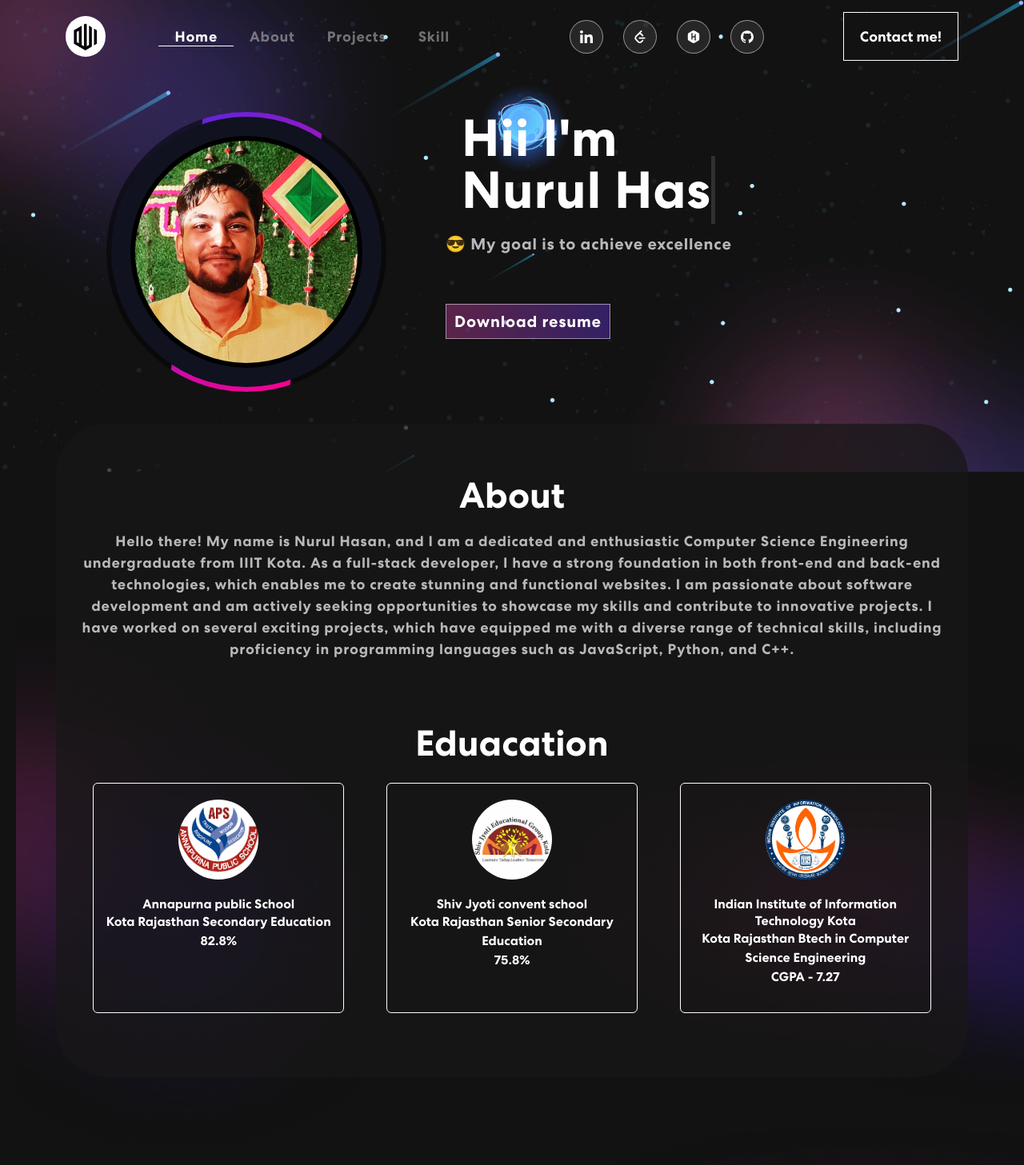
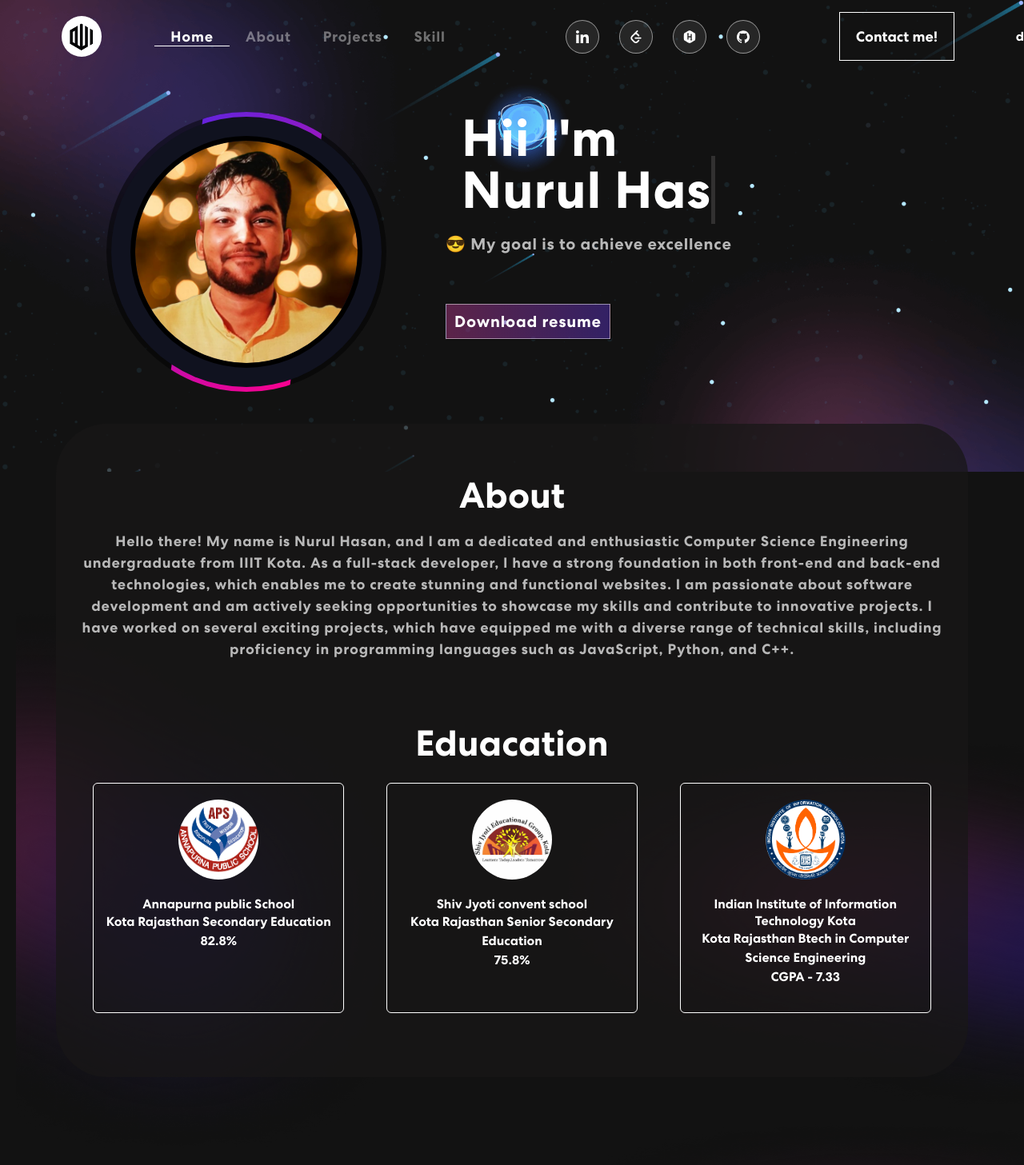
Before and after one commit to Nurulhasan1338/portfolio, a React (Create React App) app: page / in a window 1280 px wide. Shown: the top 1457 px of the page at 80% size. Built offline with nearby package versions, Linux system fonts and the light colour scheme.

Commit message:
updated pic and contact me button

```diff
--- a/src/components/About/About.js
+++ b/src/components/About/About.js
@@ -32,7 +32,7 @@ export default function Skill() {
       address: " Kota Rajasthan",
       done: "Btech in Computer Science Engineering",
 
-      status: "CGPA - 7.27",
+      status: "CGPA - 7.33",
       img: iiit,
     },
   ];
--- a/src/components/navbar/Navbar.js
+++ b/src/components/navbar/Navbar.js
@@ -59,15 +59,15 @@ const change=()=>{
           </Nav>
           <span className='navbar-text'>
             <div className="social-icon">
-                <a href="https://www.linkedin.com/in/nurul-hasan-173550204/"><img src={navIcon1} target="_blank" rel="noopener noreferrer" alt="ico" /></a>
-                <a href="https://leetcode.com/Nurul_hasan/"><img src={navIcon5 } alt="ico" target="_blank" rel="noopener noreferrer"/></a>
-                <a href="https://www.hackerrank.com/Nuruhasan62"><img src={navIcon3} target="_blank" rel="noopener noreferrer" alt="ico" /></a>
-                <a href="https://github.com/Nurulhasan1338"><img src={navIcon4} target="_blank" rel="noopener noreferrer" alt="ico" /></a>
+                <a href="https://www.linkedin.com/in/nurul-hasan-173550204/" target='blank' ><img src={navIcon1} target="_blank" rel="noopener noreferrer" alt="ico" /></a>
+                <a href="https://leetcode.com/Nurul_hasan/" target='blank'><img src={navIcon5 } alt="ico" target="_blank" rel="noopener noreferrer"/></a>
+                <a href="https://www.hackerrank.com/Nuruhasan62" target='blank'><img src={navIcon3} target="_blank" rel="noopener noreferrer" alt="ico" /></a>
+                <a href="https://github.com/Nurulhasan1338" target='blank'><img src={navIcon4} target="_blank" rel="noopener noreferrer" alt="ico" /></a>
             </div>
-            <button className='vvd' onClick={()=>{window.location.href="#scrollspyHeading4"}}><span> Contact me! </span></button>
+            <button className='vvd' onClick={()=>{window.location.href="https://wa.me/+918690301338"}}><span> Contact me! </span></button>
           </span>
         </Navbar.Collapse>
-      </Container>
+      </Container>d
     </Navbar>
   );
 }
```
Also changed, not shown: src/assets/img/mypic.jpg.
